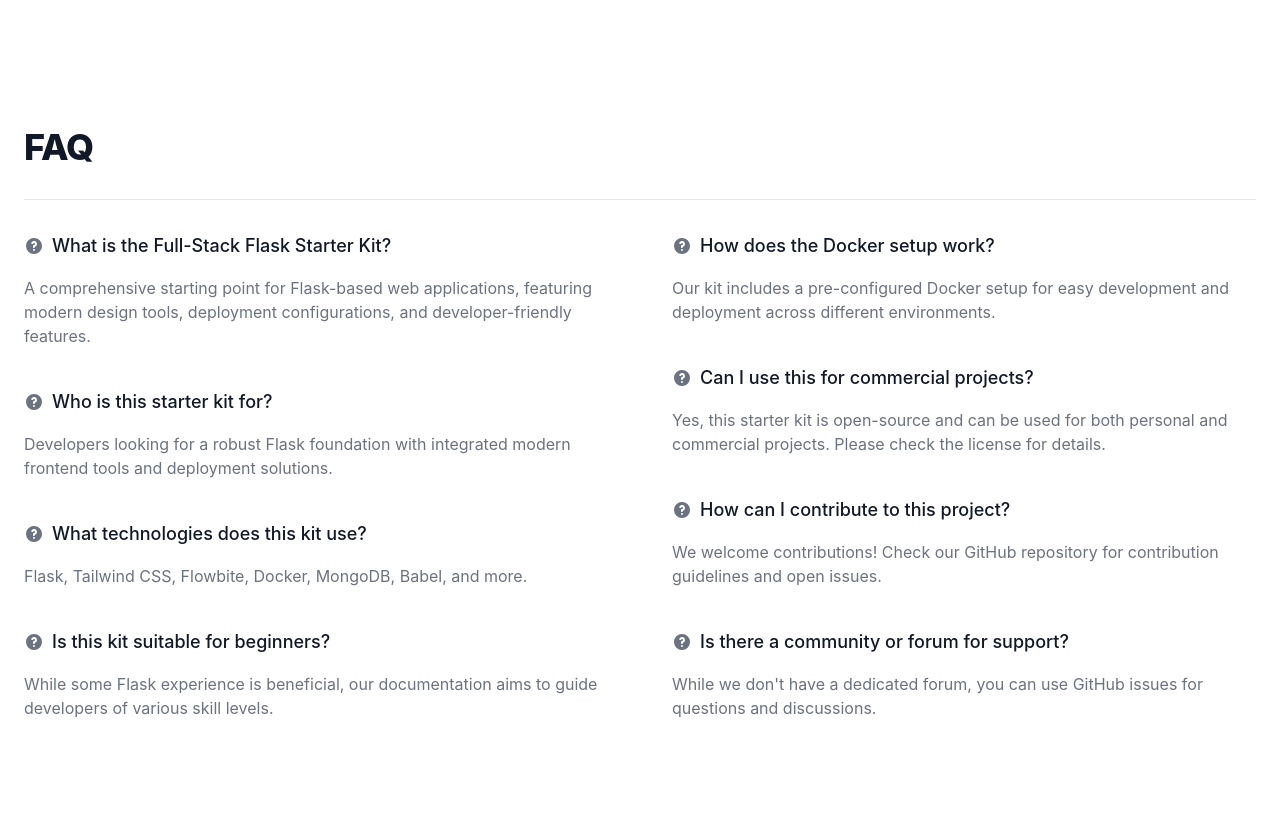
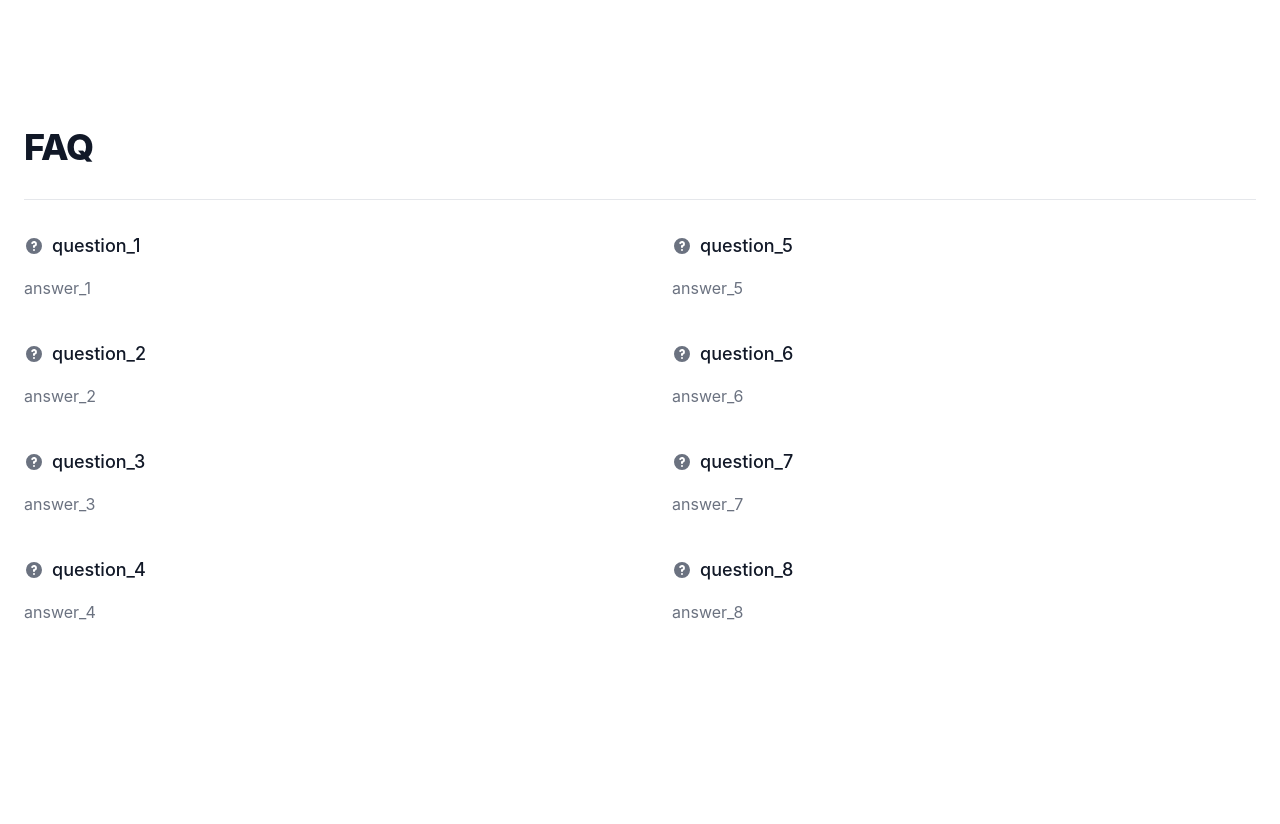
Before and after one commit to OwOHamper/Flask-Starter-Kit, a Flask app: page / in a window 1280 px wide. Shown: the part 959-1783 px from the top of the page. After the commit the page ends 1579 px from the top, so only its background shows below. Run offline with Flask 3, Linux system fonts and the light colour scheme; style sheets or scripts are compiled from the project's sources; parts of the project's set-up code (start-up, migrations or seed data) failed here and were passed over.

Commit message:
Added translations

```diff
--- a/templates/layouts/landing-base.html
+++ b/templates/layouts/landing-base.html
@@ -29,17 +29,17 @@
 
       <button type="button" id="language-button" class="inline-flex items-center font-medium justify-center px-4 py-2 text-sm text-gray-900 dark:text-white rounded-lg cursor-pointer hover:bg-gray-100 dark:hover:bg-gray-700 dark:hover:text-white">
         {% if locale == 'en' %}
-        <svg class="w-5 h-5 rounded-full me-3" aria-hidden="true" xmlns="http://www.w3.org/2000/svg" xmlns:xlink="http://www.w3.org/1999/xlink" viewBox="0 0 3900 3900"><path fill="#b22234" d="M0 0h7410v3900H0z"/><path d="M0 450h7410m0 600H0m0 600h7410m0 600H0m0 600h7410m0 600H0" stroke="#fff" stroke-width="300"/><path fill="#3c3b6e" d="M0 0h2964v2100H0z"/><g fill="#fff"><g id="d"><g id="c"><g id="e"><g id="b"><path id="a" d="M247 90l70.534 217.082-184.66-134.164h228.253L176.466 307.082z"/><use xlink:href="#a" y="420"/><use xlink:href="#a" y="840"/><use xlink:href="#a" y="1260"/></g><use xlink:href="#a" y="1680"/></g><use xlink:href="#b" x="247" y="210"/></g><use xlink:href="#c" x="494"/></g><use xlink:href="#d" x="988"/><use xlink:href="#c" x="1976"/><use xlink:href="#e" x="2470"/></g></svg>
-        English (US)
+        <svg class="w-5 h-5 rounded-full sm:me-3" aria-hidden="true" xmlns="http://www.w3.org/2000/svg" xmlns:xlink="http://www.w3.org/1999/xlink" viewBox="0 0 3900 3900"><path fill="#b22234" d="M0 0h7410v3900H0z"/><path d="M0 450h7410m0 600H0m0 600h7410m0 600H0m0 600h7410m0 600H0" stroke="#fff" stroke-width="300"/><path fill="#3c3b6e" d="M0 0h2964v2100H0z"/><g fill="#fff"><g id="d"><g id="c"><g id="e"><g id="b"><path id="a" d="M247 90l70.534 217.082-184.66-134.164h228.253L176.466 307.082z"/><use xlink:href="#a" y="420"/><use xlink:href="#a" y="840"/><use xlink:href="#a" y="1260"/></g><use xlink:href="#a" y="1680"/></g><use xlink:href="#b" x="247" y="210"/></g><use xlink:href="#c" x="494"/></g><use xlink:href="#d" x="988"/><use xlink:href="#c" x="1976"/><use xlink:href="#e" x="2470"/></g></svg>
+        <span class="hidden sm:block">English (US)</span>
         {% elif locale == 'de' %}
-        <svg class="h-5 w-5 rounded-full me-3" aria-hidden="true" xmlns="http://www.w3.org/2000/svg" id="flag-icon-css-de" viewBox="0 0 512 512"><path fill="#ffce00" d="M0 341.3h512V512H0z"/><path d="M0 0h512v170.7H0z"/><path fill="#d00" d="M0 170.7h512v170.6H0z"/></svg>
-        Deutsch
+        <svg class="h-5 w-5 rounded-full sm:me-3" aria-hidden="true" xmlns="http://www.w3.org/2000/svg" id="flag-icon-css-de" viewBox="0 0 512 512"><path fill="#ffce00" d="M0 341.3h512V512H0z"/><path d="M0 0h512v170.7H0z"/><path fill="#d00" d="M0 170.7h512v170.6H0z"/></svg>
+        <span class="hidden sm:block">Deutsch</span>
         {% elif locale == 'it' %}
-        <svg class="h-5 w-5 rounded-full me-3" aria-hidden="true" xmlns="http://www.w3.org/2000/svg" id="flag-icon-css-it" viewBox="0 0 512 512"><g fill-rule="evenodd" stroke-width="1pt"><path fill="#fff" d="M0 0h512v512H0z"/><path fill="#009246" d="M0 0h170.7v512H0z"/><path fill="#ce2b37" d="M341.3 0H512v512H341.3z"/></g></svg>
-        Italiano
+        <svg class="h-5 w-5 rounded-full sm:me-3" aria-hidden="true" xmlns="http://www.w3.org/2000/svg" id="flag-icon-css-it" viewBox="0 0 512 512"><g fill-rule="evenodd" stroke-width="1pt"><path fill="#fff" d="M0 0h512v512H0z"/><path fill="#009246" d="M0 0h170.7v512H0z"/><path fill="#ce2b37" d="M341.3 0H512v512H341.3z"/></g></svg>
+        <span class="hidden sm:block">Italiano</span>
         {% elif locale == 'zh' %}
-        <svg class="h-5 w-5 rounded-full me-3" aria-hidden="true" xmlns="http://www.w3.org/2000/svg" xmlns:xlink="http://www.w3.org/1999/xlink" id="flag-icon-css-cn" viewBox="0 0 512 512"><defs><path id="a" fill="#ffde00" d="M1-.3L-.7.8 0-1 .6.8-1-.3z"/></defs><path fill="#de2910" d="M0 0h512v512H0z"/><use width="30" height="20" transform="matrix(76.8 0 0 76.8 128 128)" xlink:href="#a"/><use width="30" height="20" transform="rotate(-121 142.6 -47) scale(25.5827)" xlink:href="#a"/><use width="30" height="20" transform="rotate(-98.1 198 -82) scale(25.6)" xlink:href="#a"/><use width="30" height="20" transform="rotate(-74 272.4 -114) scale(25.6137)" xlink:href="#a"/><use width="30" height="20" transform="matrix(16 -19.968 19.968 16 256 230.4)" xlink:href="#a"/></svg>
-        中文 (繁體)
+        <svg class="h-5 w-5 rounded-full sm:me-3" aria-hidden="true" xmlns="http://www.w3.org/2000/svg" xmlns:xlink="http://www.w3.org/1999/xlink" id="flag-icon-css-cn" viewBox="0 0 512 512"><defs><path id="a" fill="#ffde00" d="M1-.3L-.7.8 0-1 .6.8-1-.3z"/></defs><path fill="#de2910" d="M0 0h512v512H0z"/><use width="30" height="20" transform="matrix(76.8 0 0 76.8 128 128)" xlink:href="#a"/><use width="30" height="20" transform="rotate(-121 142.6 -47) scale(25.5827)" xlink:href="#a"/><use width="30" height="20" transform="rotate(-98.1 198 -82) scale(25.6)" xlink:href="#a"/><use width="30" height="20" transform="rotate(-74 272.4 -114) scale(25.6137)" xlink:href="#a"/><use width="30" height="20" transform="matrix(16 -19.968 19.968 16 256 230.4)" xlink:href="#a"/></svg>
+        <span class="hidden sm:block">中文 (繁體)</span>
         {% endif %}
       </button>
       <!-- Dropdown -->
--- a/templates/pages/home.html
+++ b/templates/pages/home.html
@@ -125,60 +125,60 @@
                 <div class="mb-10">
                     <h3 class="flex items-center mb-4 text-lg font-medium text-gray-900 dark:text-white">
                         <svg class="flex-shrink-0 mr-2 w-5 h-5 text-gray-500 dark:text-gray-400" fill="currentColor" viewBox="0 0 20 20" xmlns="http://www.w3.org/2000/svg"><path fill-rule="evenodd" d="M18 10a8 8 0 11-16 0 8 8 0 0116 0zm-8-3a1 1 0 00-.867.5 1 1 0 11-1.731-1A3 3 0 0113 8a3.001 3.001 0 01-2 2.83V11a1 1 0 11-2 0v-1a1 1 0 011-1 1 1 0 100-2zm0 8a1 1 0 100-2 1 1 0 000 2z" clip-rule="evenodd"></path></svg>
-                        What is the Full-Stack Flask Starter Kit?
+                        {{ _('question_1') }}
                     </h3>
-                    <p class="text-gray-500 dark:text-gray-400">A comprehensive starting point for Flask-based web applications, featuring modern design tools, deployment configurations, and developer-friendly features.</p>
+                    <p class="text-gray-500 dark:text-gray-400">{{ _('answer_1') }}</p>
                 </div>
                 <div class="mb-10">
                     <h3 class="flex items-center mb-4 text-lg font-medium text-gray-900 dark:text-white">
                         <svg class="flex-shrink-0 mr-2 w-5 h-5 text-gray-500 dark:text-gray-400" fill="currentColor" viewBox="0 0 20 20" xmlns="http://www.w3.org/2000/svg"><path fill-rule="evenodd" d="M18 10a8 8 0 11-16 0 8 8 0 0116 0zm-8-3a1 1 0 00-.867.5 1 1 0 11-1.731-1A3 3 0 0113 8a3.001 3.001 0 01-2 2.83V11a1 1 0 11-2 0v-1a1 1 0 011-1 1 1 0 100-2zm0 8a1 1 0 100-2 1 1 0 000 2z" clip-rule="evenodd"></path></svg>
-                        Who is this starter kit for?
+                        {{ _('question_2') }}
                     </h3>
-                    <p class="text-gray-500 dark:text-gray-400">Developers looking for a robust Flask foundation with integrated modern frontend tools and deployment solutions.</p>
+                    <p class="text-gray-500 dark:text-gray-400">{{ _('answer_2') }}</p>
                 </div>
                 <div class="mb-10">
                     <h3 class="flex items-center mb-4 text-lg font-medium text-gray-900 dark:text-white">
                         <svg class="flex-shrink-0 mr-2 w-5 h-5 text-gray-500 dark:text-gray-400" fill="currentColor" viewBox="0 0 20 20" xmlns="http://www.w3.org/2000/svg"><path fill-rule="evenodd" d="M18 10a8 8 0 11-16 0 8 8 0 0116 0zm-8-3a1 1 0 00-.867.5 1 1 0 11-1.731-1A3 3 0 0113 8a3.001 3.001 0 01-2 2.83V11a1 1 0 11-2 0v-1a1 1 0 011-1 1 1 0 100-2zm0 8a1 1 0 100-2 1 1 0 000 2z" clip-rule="evenodd"></path></svg>
-                        What technologies does this kit use?
+                        {{ _('question_3') }}
                     </h3>
-                    <p class="text-gray-500 dark:text-gray-400">Flask, Tailwind CSS, Flowbite, Docker, MongoDB, Babel, and more.</p>
+                    <p class="text-gray-500 dark:text-gray-400">{{ _('answer_3') }}</p>
                 </div>
                 <div class="mb-10">
                     <h3 class="flex items-center mb-4 text-lg font-medium text-gray-900 dark:text-white">
                         <svg class="flex-shrink-0 mr-2 w-5 h-5 text-gray-500 dark:text-gray-400" fill="currentColor" viewBox="0 0 20 20" xmlns="http://www.w3.org/2000/svg"><path fill-rule="evenodd" d="M18 10a8 8 0 11-16 0 8 8 0 0116 0zm-8-3a1 1 0 00-.867.5 1 1 0 11-1.731-1A3 3 0 0113 8a3.001 3.001 0 01-2 2.83V11a1 1 0 11-2 0v-1a1 1 0 011-1 1 1 0 100-2zm0 8a1 1 0 100-2 1 1 0 000 2z" clip-rule="evenodd"></path></svg>
-                        Is this kit suitable for beginners?
+                        {{ _('question_4') }}
                     </h3>
-                    <p class="text-gray-500 dark:text-gray-400">While some Flask experience is beneficial, our documentation aims to guide developers of various skill levels.</p>
+                    <p class="text-gray-500 dark:text-gray-400">{{ _('answer_4') }}</p>
                 </div>
             </div>
             <div>
                 <div class="mb-10">
                     <h3 class="flex items-center mb-4 text-lg font-medium text-gray-900 dark:text-white">
                         <svg class="flex-shrink-0 mr-2 w-5 h-5 text-gray-500 dark:text-gray-400" fill="currentColor" viewBox="0 0 20 20" xmlns="http://www.w3.org/2000/svg"><path fill-rule="evenodd" d="M18 10a8 8 0 11-16 0 8 8 0 0116 0zm-8-3a1 1 0 00-.867.5 1 1 0 11-1.731-1A3 3 0 0113 8a3.001 3.001 0 01-2 2.83V11a1 1 0 11-2 0v-1a1 1 0 011-1 1 1 0 100-2zm0 8a1 1 0 100-2 1 1 0 000 2z" clip-rule="evenodd"></path></svg>
-                        How does the Docker setup work?
+                        {{ _('question_5') }}
                     </h3>
-                    <p class="text-gray-500 dark:text-gray-400">Our kit includes a pre-configured Docker setup for easy development and deployment across different environments.</p>
+                    <p class="text-gray-500 dark:text-gray-400">{{ _('answer_5') }}</p>
                 </div>
                 <div class="mb-10">
                     <h3 class="flex items-center mb-4 text-lg font-medium text-gray-900 dark:text-white">
                         <svg class="flex-shrink-0 mr-2 w-5 h-5 text-gray-500 dark:text-gray-400" fill="currentColor" viewBox="0 0 20 20" xmlns="http://www.w3.org/2000/svg"><path fill-rule="evenodd" d="M18 10a8 8 0 11-16 0 8 8 0 0116 0zm-8-3a1 1 0 00-.867.5 1 1 0 11-1.731-1A3 3 0 0113 8a3.001 3.001 0 01-2 2.83V11a1 1 0 11-2 0v-1a1 1 0 011-1 1 1 0 100-2zm0 8a1 1 0 100-2 1 1 0 000 2z" clip-rule="evenodd"></path></svg>
-                        Can I use this for commercial projects?
+                        {{ _('question_6') }}
                     </h3>
-                    <p class="text-gray-500 dark:text-gray-400">Yes, this starter kit is open-source and can be used for both personal and commercial projects. Please check the license for details.</p>
+                    <p class="text-gray-500 dark:text-gray-400">{{ _('answer_6') }}</p>
                 </div>
                 <div class="mb-10">
                     <h3 class="flex items-center mb-4 text-lg font-medium text-gray-900 dark:text-white">
                         <svg class="flex-shrink-0 mr-2 w-5 h-5 text-gray-500 dark:text-gray-400" fill="currentColor" viewBox="0 0 20 20" xmlns="http://www.w3.org/2000/svg"><path fill-rule="evenodd" d="M18 10a8 8 0 11-16 0 8 8 0 0116 0zm-8-3a1 1 0 00-.867.5 1 1 0 11-1.731-1A3 3 0 0113 8a3.001 3.001 0 01-2 2.83V11a1 1 0 11-2 0v-1a1 1 0 011-1 1 1 0 100-2zm0 8a1 1 0 100-2 1 1 0 000 2z" clip-rule="evenodd"></path></svg>
-                        How can I contribute to this project?
+                        {{ _('question_7') }}
                     </h3>
-                    <p class="text-gray-500 dark:text-gray-400">We welcome contributions! Check our GitHub repository for contribution guidelines and open issues.</p>
+                    <p class="text-gray-500 dark:text-gray-400">{{ _('answer_7') }}</p>
                 </div>
                 <div class="mb-10">
                     <h3 class="flex items-center mb-4 text-lg font-medium text-gray-900 dark:text-white">
                         <svg class="flex-shrink-0 mr-2 w-5 h-5 text-gray-500 dark:text-gray-400" fill="currentColor" viewBox="0 0 20 20" xmlns="http://www.w3.org/2000/svg"><path fill-rule="evenodd" d="M18 10a8 8 0 11-16 0 8 8 0 0116 0zm-8-3a1 1 0 00-.867.5 1 1 0 11-1.731-1A3 3 0 0113 8a3.001 3.001 0 01-2 2.83V11a1 1 0 11-2 0v-1a1 1 0 011-1 1 1 0 100-2zm0 8a1 1 0 100-2 1 1 0 000 2z" clip-rule="evenodd"></path></svg>
-                        Is there a community or forum for support?
+                        {{ _('question_8') }}
                     </h3>
-                    <p class="text-gray-500 dark:text-gray-400">While we don't have a dedicated forum, you can use GitHub issues for questions and discussions.</p>
+                    <p class="text-gray-500 dark:text-gray-400">{{ _('answer_8') }}</p>
                 </div>
             </div>
         </div>
```
Also changed, not shown: translations/de/LC_MESSAGES/messages.po, translations/en/LC_MESSAGES/messages.po, translations/it/LC_MESSAGES/messages.po, translations/zh/LC_MESSAGES/messages.po.
